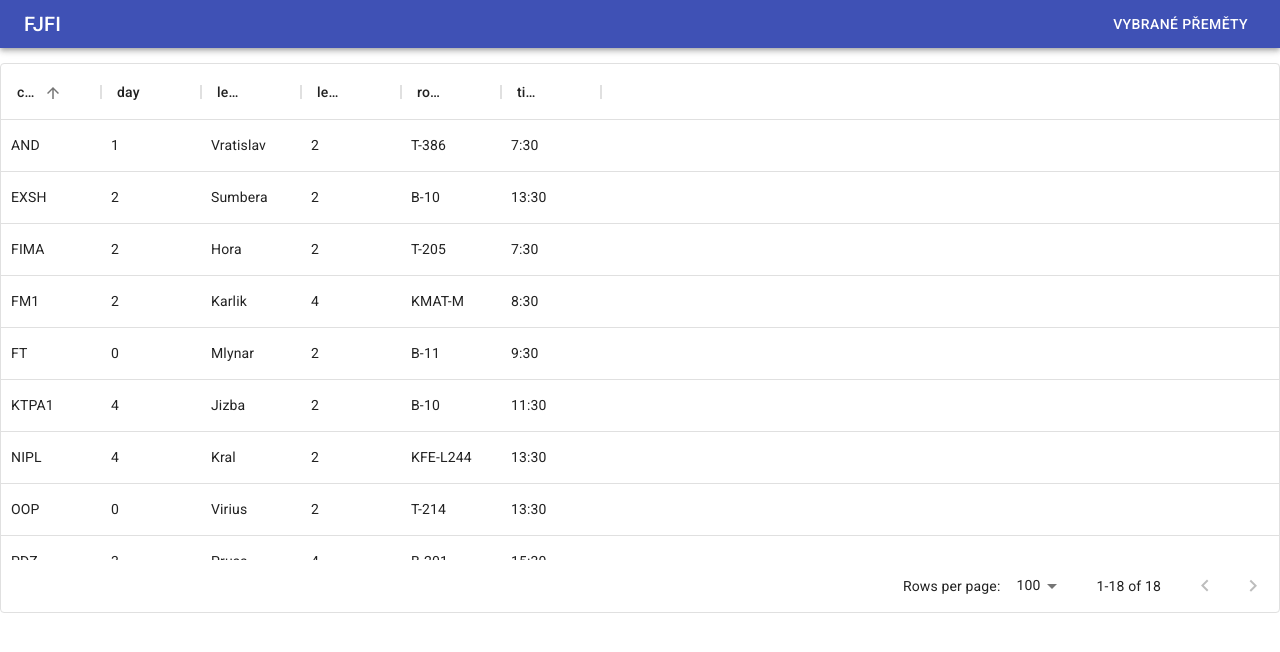
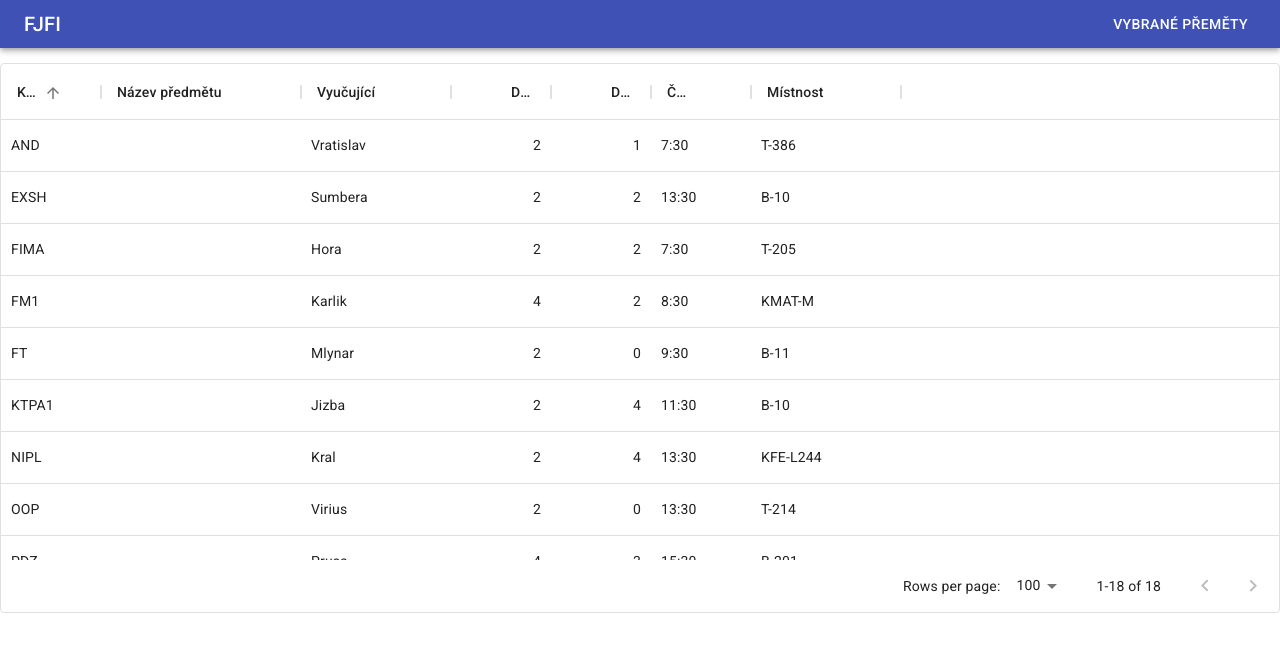
Before and after one commit to jandoubek/pvs-2020-lectures, a React (Create React App) app: page /chosen in a window 1280 px wide. Shown: the top 652 px of the page. Built offline with nearby package versions, Linux system fonts and the light colour scheme.

Commit message:
inteligentnější sloupce (chosenSubjectsColumns.js)
Názvy sloupců nyní hardcoded (už se to nenačítá dynamicky z JSONu, nejspíš to nebude potřeba mít dynamicky). Názvy jsou v češtině a lze nastavit jejich šířku.

```diff
--- a/src/ChosenSubjects.js
+++ b/src/ChosenSubjects.js
@@ -3,6 +3,18 @@ import PropTypes from 'prop-types';
 import {makeStyles} from "@material-ui/core/styles";
 import {useSubjects} from "./hooks";
 import {DataGrid} from "@material-ui/data-grid";
+import {subjectColumns} from "./ChosenSubjectsColumns"
+
+// const subjectColumns = [
+//     //{ field: 'id', headerName: 'ID', width: 70 },
+//     { field: 'code', headerName: 'Kód', width: 100 },
+//     //{ field: 'name', headerName: 'Název', width: 150 },
+//     { field: 'lecturer', headerName: 'Vyučující', width: 200 },
+//     { field: 'length', headerName: 'Dotace', type: 'number', width: 100 },
+//     { field: 'day', headerName: 'Den', type: 'number',  width: 100 },
+//     //{ field: 'time', headerName: 'Čas', width: 100 },
+//     { field: 'room', headerName: 'Místnost', width: 150 }
+// ];
 
 const useStyles = makeStyles((theme) => ({
     root: {
@@ -19,6 +31,7 @@ const sortModel = [
 
 const getSubjectRows = subjectsFromJSON => {
     // priprav predmety z JSONu pro zobrazeni v tabulce
+    // pro zobrazeni v tabulce je nutne, aby kazdy zaznam mel ciselne ID, to pak urcuje default sort
     for (var i = 0; i < subjectsFromJSON.length; i++)
     {
         subjectsFromJSON[i].id = i;
@@ -27,7 +40,7 @@ const getSubjectRows = subjectsFromJSON => {
 }
 
 const getSubjectColumns = subjects => {
-    // priprav sloupce dynamicky
+    // priprav sloupce dynamicky z dat
     var columns = []
     for (var prop in subjects[0])
     {
@@ -36,11 +49,10 @@ const getSubjectColumns = subjects => {
     }
     // nejak to serad
     columns.sort();
+    // takhle to DataGrid vyzaduje - sloupce tabulky jsou samostatne objekty
     columns = columns.map(x => {return {field: x.toString()}});
     return columns;
 }
-
-
 
 /** Assigned to Hynek */
 // TODO Vypadá to jako job pro https://material-ui.com/components/tables/
@@ -52,7 +64,7 @@ const ChosenSubjects = () => {
         <div style={{ height: 550, width: '100%' }}>
             <DataGrid
                 sortModel={sortModel}
-                columns={getSubjectColumns(subjects)}
+                columns={subjectColumns}
                 rows= {subjects}
             />
         </div>
--- /dev/null
+++ b/src/ChosenSubjectsColumns.js
@@ -0,0 +1,13 @@
+
+// sloupce bude lepsi vybrat takto hardcoded
+// jak budou vypadat sloupce ve vybranych predmetech
+export const subjectColumns = [
+    //{ field: 'id', headerName: 'ID', width: 70 },
+    { field: 'code', headerName: 'Kód', width: 100 },
+    { field: 'name', headerName: 'Název předmětu', width: 200 },
+    { field: 'lecturer', headerName: 'Vyučující', width: 150 },
+    { field: 'length', headerName: 'Délka', type: 'number', width: 100 },
+    { field: 'day', headerName: 'Den', type: 'number',  width: 100 },
+    { field: 'time', headerName: 'Čas', width: 100 },
+    { field: 'room', headerName: 'Místnost', width: 150 }
+];
```
